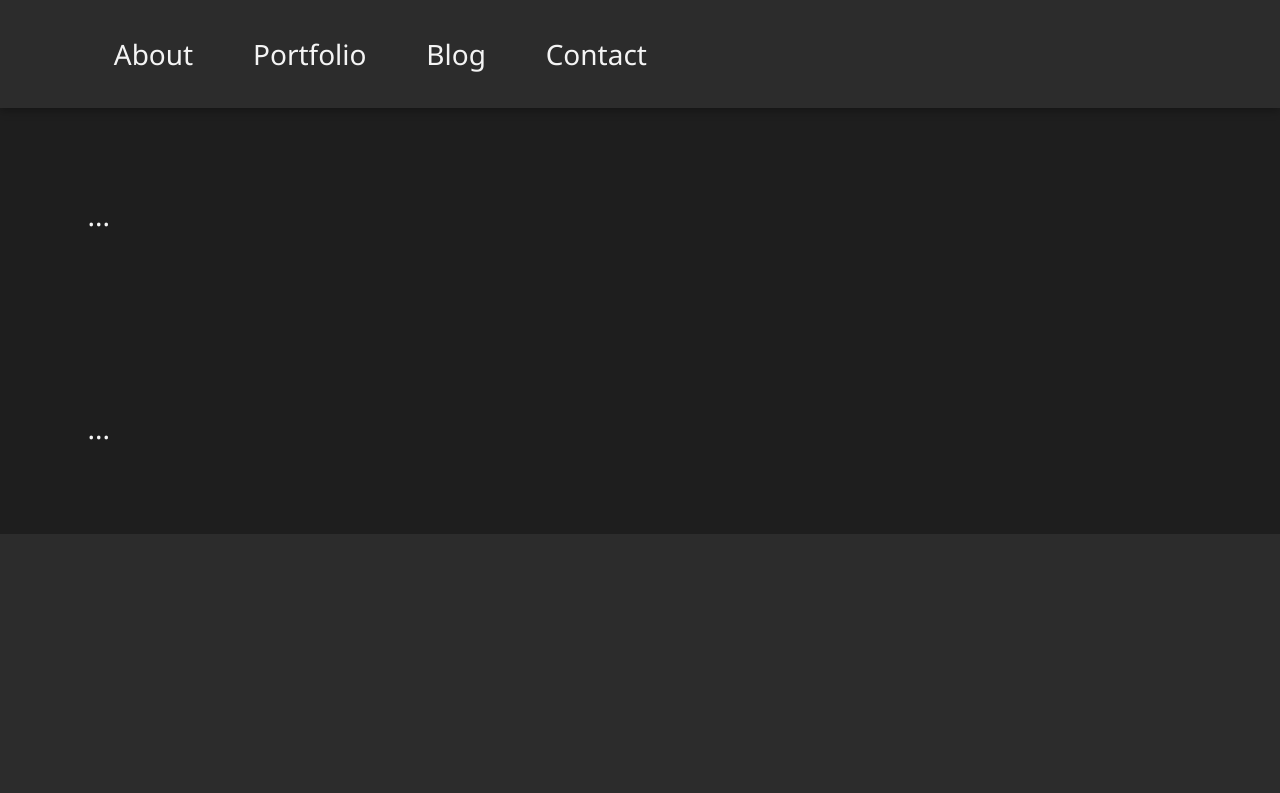
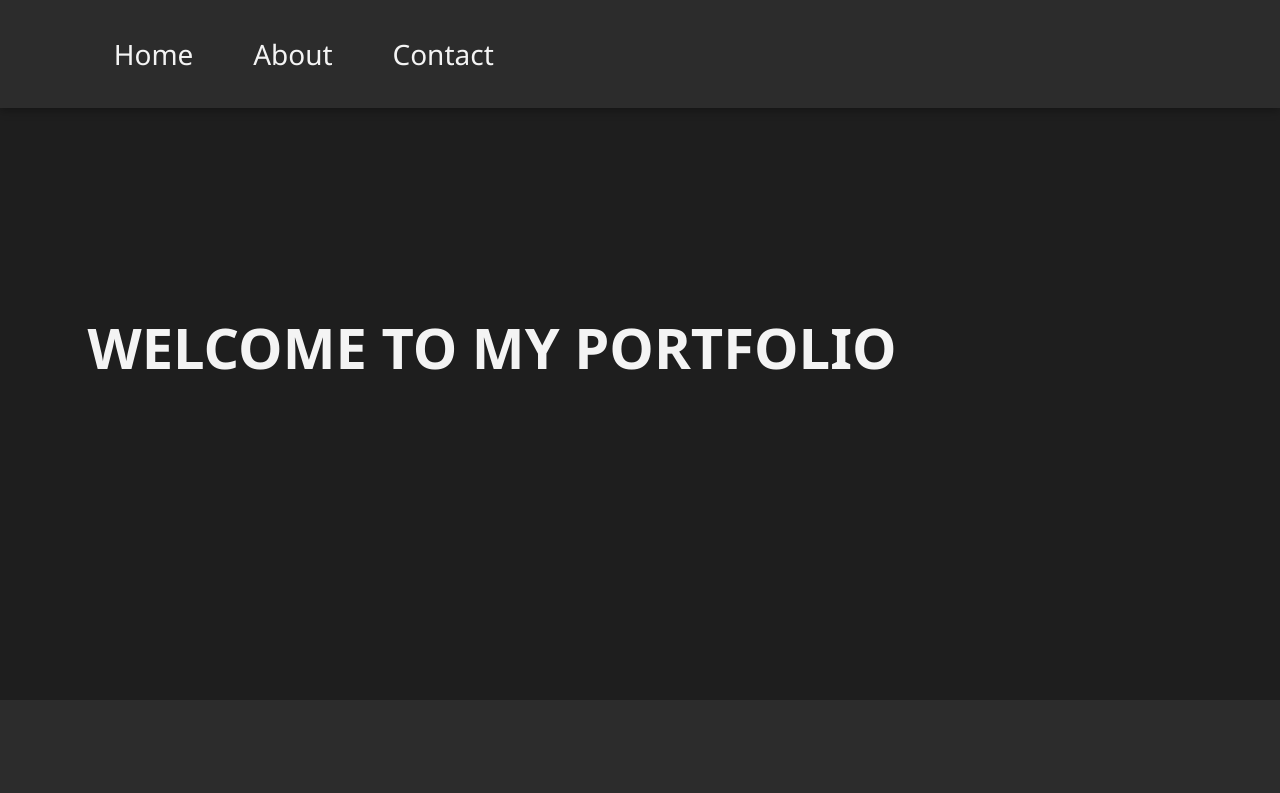
Before and after one commit to CarloDestinado/htmlniCarlo, a plain HTML site: page index.html in a window 1280 px wide. Shown: the top 793 px of the page. Drawn offline with Linux system fonts and the light colour scheme.

Commit message:
bawat pyesa

```diff
--- a/index.html
+++ b/index.html
@@ -108,6 +108,11 @@
         .social-icons a {
             text-decoration: none;
         }
+
+        html {
+          scroll-behavior: smooth;
+        }
+
     </style>
 </head>
 
@@ -117,25 +122,22 @@
    <!-- Navigation -->
 <div class="header">
     <div class="nav-links">
+        <a href="#home">Home</a>
         <a href="#about">About</a>
-        <a href="#portfolio">Portfolio</a>
-        <a href="#blog">Blog</a>
         <a href="#contact">Contact</a>
     </div>
 </div>
 
-<!-- Sections -->
-
-<div id="portfolio" class="skills"> ... </div>
-<div id="blog" class="skills"> ... </div>
 
 
-<!-- Smooth scroll -->
-<style>
-    html {
-        scroll-behavior: smooth;
-    }
-</style>
+
+  <div id="home" class="skills">
+    <br> <br>
+    <h1> WELCOME TO MY PORTFOLIO </h1>
+    <br><br> <br> <br> <br>
+    </div>
+
+
 
     </div>
     <div id="about" class="about">
@@ -150,7 +152,7 @@
 
     <div id="contact" class="contact">
     <div class="contact">
-        <h2>Where to Find Me</h2>
+        <h2>Social Links</h2>
         <div class="social-icons">
             <a href="mailto:carlodestinado@gmail.com">
                 <img src="https://img.icons8.com/ios-filled/50/ffffff/gmail.png" alt="Gmail">
```
